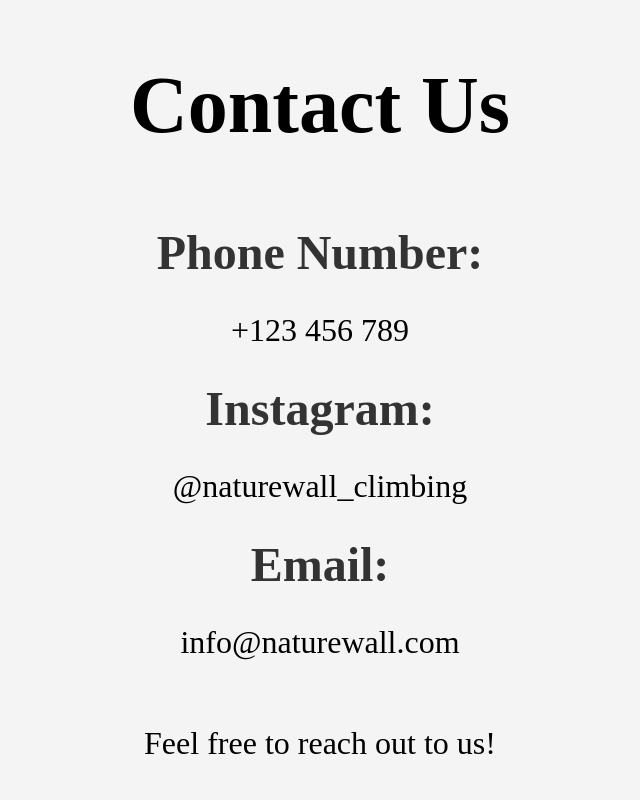
After one commit to Ofek18100/k8s-NatureWall, a FastAPI app: template frontend/app/templates/contact.html in a window 1280 px wide. The commit adds this page. Shown: the whole page, without its empty margins (320-960 px from the left). Run offline with FastAPI, Linux system fonts and the light colour scheme; the template is opened without the code that fills it, so the values that code supplies are empty.

Commit message:
versin 0.5, fixed contact page and tested

```diff
--- a/frontend/app/main.py
+++ b/frontend/app/main.py
@@ -12,3 +12,9 @@ app.mount("/static", StaticFiles(directory="static"), name="static")
 def read_root(request: Request):
     context = {"request": request}
     return templates.TemplateResponse("index.html", context)
+
+
+@app.get("/contact", response_class=HTMLResponse)
+def read_contact(request: Request):
+    context = {"request": request}
+    return templates.TemplateResponse("contact.html", context)
--- /dev/null
+++ b/frontend/app/static/contactus-styles.css
@@ -0,0 +1,35 @@
+body {
+    display: flex;
+    flex-direction: column;
+    align-items: center;
+    justify-content: center;
+    min-height: 100vh;
+    margin: 0;
+    background-color: #f4f4f4;
+}
+
+h1, p {
+    text-align: center;
+}
+h1{
+    font-size: 5em;
+}
+p{
+    font-size: 2em;
+}
+.contact-info {
+    margin-top: 20px;
+}
+
+.contact-row {
+    margin-bottom: 15px;
+    text-align: center;
+}
+
+.contact-row strong {
+    display: block;
+    font-size: 18px;
+    margin-bottom: 5px;
+    color: #333; /* Set the text color you want */
+    font-size: 3em;
+}
--- /dev/null
+++ b/frontend/app/templates/contact.html
@@ -0,0 +1,26 @@
+<html lang="en">
+<head>
+    <meta charset="UTF-8">
+    <meta name="viewport" content="width=device-width, initial-scale=1.0">
+    <link rel="stylesheet" href="static/contactus-styles.css">
+    <title>Contact Us - Nature Wall</title>
+</head>
+<body>
+    <h1>Contact Us</h1>
+    <div class="contact-info">
+        <div class="contact-row">
+            <strong>Phone Number:</strong>
+            <p>+123 456 789</p>
+        </div>
+        <div class="contact-row">
+            <strong>Instagram:</strong>
+            <p>@naturewall_climbing</p>
+        </div>
+        <div class="contact-row">
+            <strong>Email:</strong>
+            <p>info@naturewall.com</p>
+        </div>
+    </div>
+    <p>Feel free to reach out to us!</p>
+</body>
+</html>
--- a/frontend/app/templates/index.html
+++ b/frontend/app/templates/index.html
@@ -44,7 +44,7 @@
     <section class="cta">
         <h2>Ready to Climb?</h2>
         <p>Experience the thrill of climbing with Nature Wall. Contact us today!</p>
-        <a href="contact.html">Contact Us</a>
+         <a href="{{ url_for('read_contact') }}">Contact Us</a>
     </section>
 
     <footer>
--- a/kubernetes/deployment.yaml
+++ b/kubernetes/deployment.yaml
@@ -16,7 +16,7 @@ spec:
     spec:
       containers:
       - name: frontend
-        image: ofek18100/naturewallfrontend:0.4
+        image: ofek18100/naturewallfrontend:0.5
         ports:
         - containerPort: 80
         resources:
```
